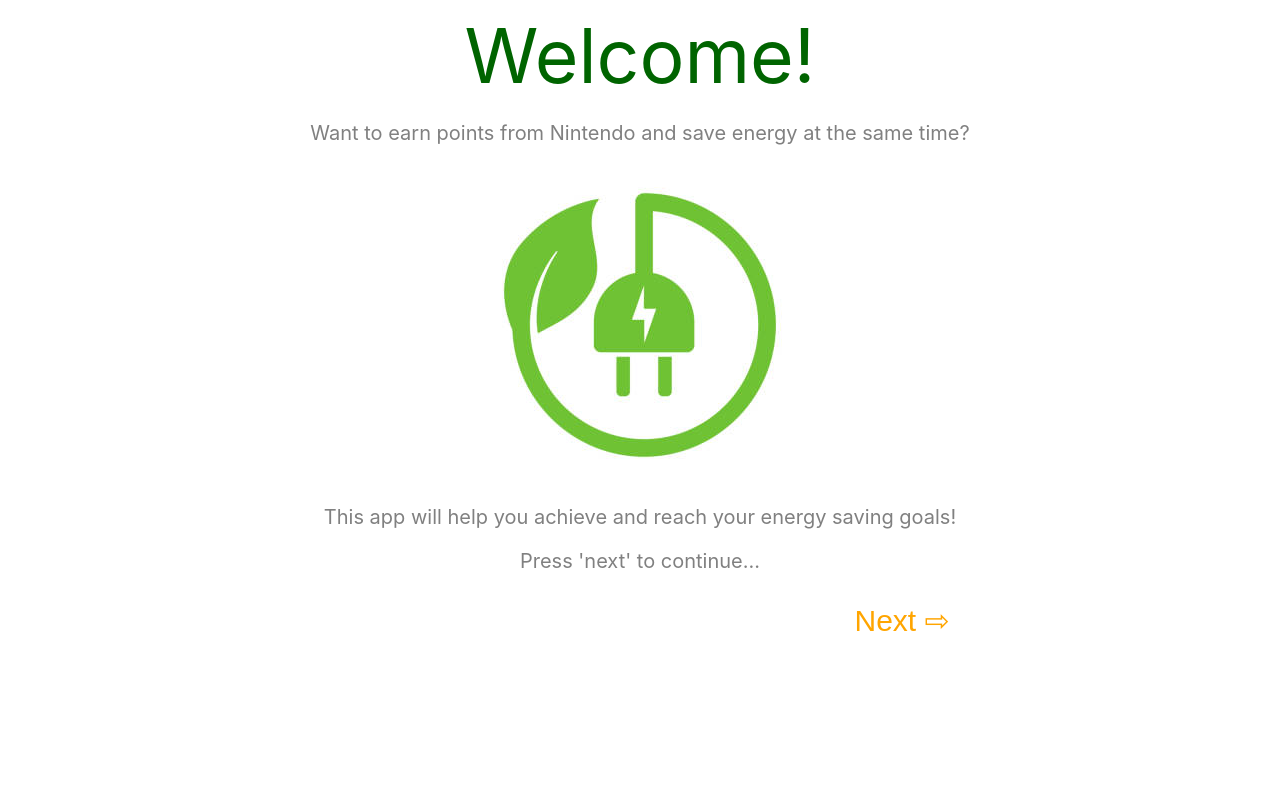
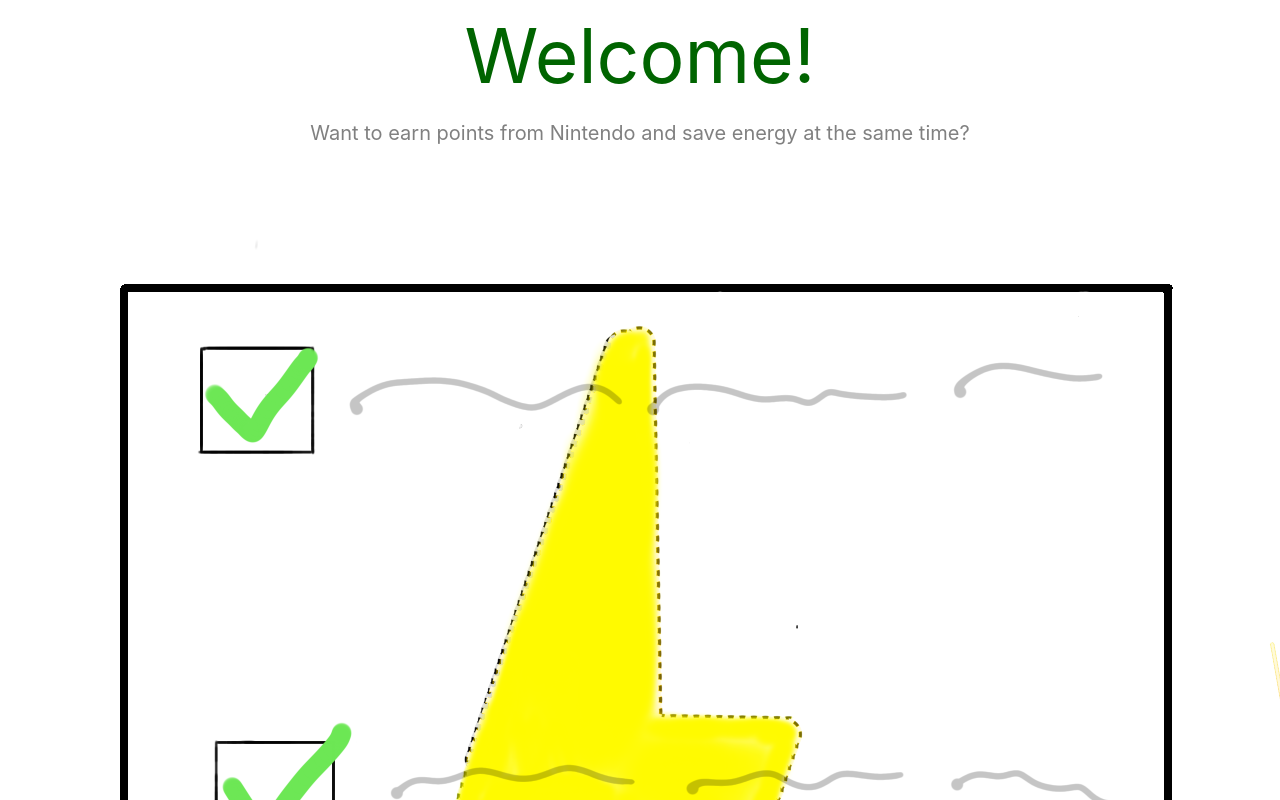
Before and after one commit to cwcrystal8/robopanda, a React (Create React App) app: page / in a window 1280 px wide. Shown: the top 800 px of the page. Built offline with nearby package versions, Linux system fonts and the light colour scheme.

Commit message:
Added logo

```diff
--- a/public/index.html
+++ b/public/index.html
@@ -7,7 +7,7 @@
     <meta name="theme-color" content="#000000" />
     <meta
       name="description"
-      content="Web site created using create-react-app"
+      content="RoboPanda Energy Saving Project"
     />
     <link rel="apple-touch-icon" href="%PUBLIC_URL%/logo192.png" />
     <!--
@@ -24,7 +24,7 @@
       work correctly both with client-side routing and a non-root public URL.
       Learn how to configure a non-root public URL by running `npm run build`.
     -->
-    <title>React App</title>
+    <title>RoboPanda Energy Project</title>
   </head>
   <body>
     <noscript>You need to enable JavaScript to run this app.</noscript>
--- a/src/App.tsx
+++ b/src/App.tsx
@@ -45,7 +45,7 @@ class App extends Component<{}, AppStateType> {
           <p id='welcome'>Welcome!</p>
           <p>Want to earn points from Nintendo and save energy at the same time?</p>
 
-          <img src='energy.png' alt='energy saving logo'/>
+          <img src='logo.png' alt='energy saving logo'/>
 
           <p>This app will help you achieve and reach your energy saving goals!</p>
 
```
Also changed, not shown: public/logo.png (added), 1 other file (tests, documents, lock files or other folders).
